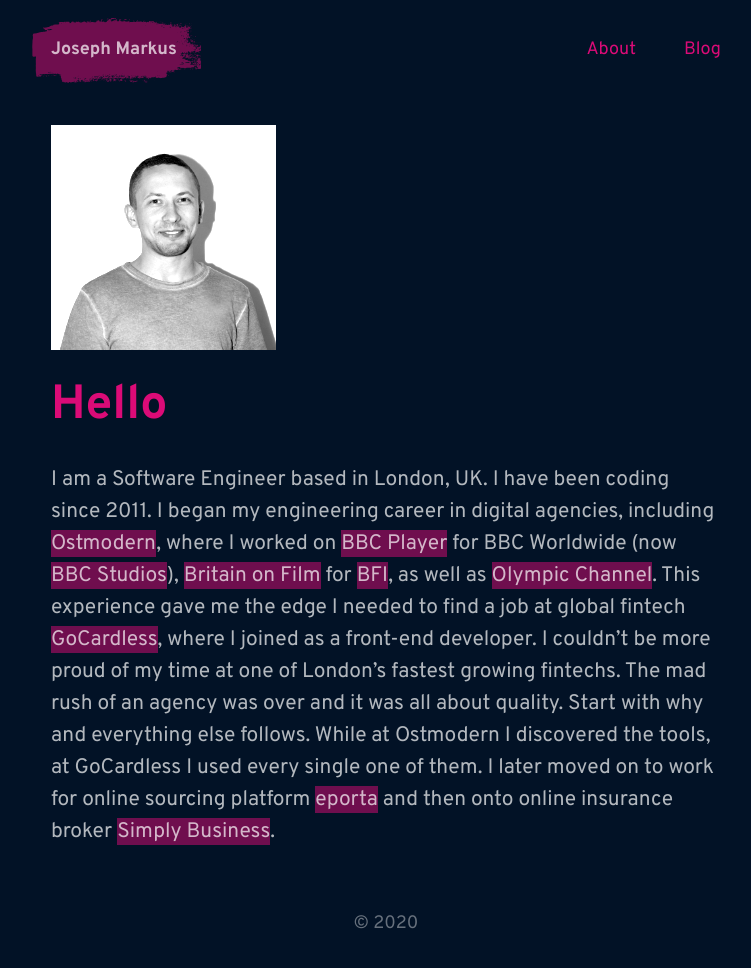
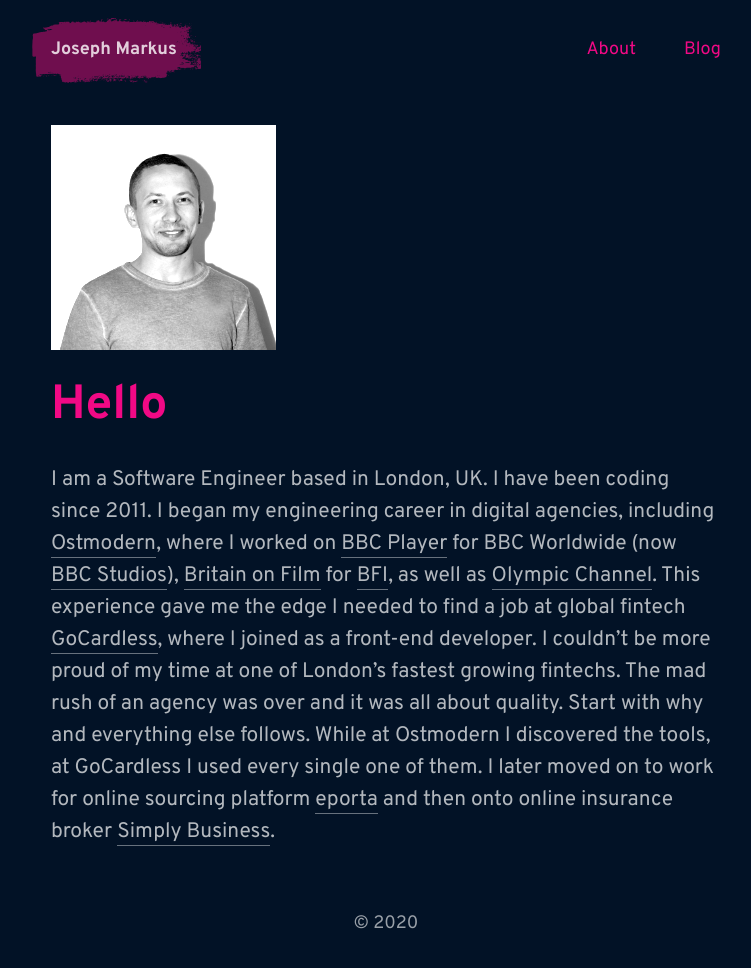
Before and after one commit to josephmarkus/josephmarkus, a Gatsby site: page / in a window 1280 px wide. Shown: the whole page, without its empty margins (254-1005 px from the left). Built offline with nearby package versions, Linux system fonts and the light colour scheme; Gatsby itself is replaced by a stand-in of ours; some packages are replaced by stand-ins of ours.

Commit message:
Improve colour contrast for a11y; update link styles

```diff
--- a/src/components/footer.js
+++ b/src/components/footer.js
@@ -8,7 +8,7 @@ import { Container } from "./container"
 const Description = styled.p`
   font-size: ${rem("18px")};
   background-color: transparent;
-  color: ${rgba(255, 255, 255, 0.4)};
+  color: ${rgba(255, 255, 255, 0.6)};
   text-align: center;
 `
 
--- a/src/components/global-style.js
+++ b/src/components/global-style.js
@@ -4,7 +4,7 @@ import { createGlobalStyle } from "styled-components"
 const GlobalStyle = createGlobalStyle`
   :root {
     /* #DB0B77 */
-    --primary-color: 219, 11, 119;
+    --primary-color: 241, 9, 133;
   }
 
   ::selection {
@@ -20,15 +20,15 @@ const GlobalStyle = createGlobalStyle`
   }
 
   a {
-    background-color: rgba(var(--primary-color), 0.5);
     color: ${rgba(255, 255, 255, 0.7)};
     text-decoration: none;
+    border-bottom: 1px solid ${rgba(255, 255, 255, 0.4)};
   }
 
   a:hover,
   a:focus,
   a:active {
-    background-color: rgba(var(--primary-color), 0.9);
+    color: rgb(var(--primary-color));
   }
 
   code {
--- a/src/components/header.js
+++ b/src/components/header.js
@@ -31,7 +31,7 @@ const ListItem = styled.li`
 
 const StyledLink = styled(Link).attrs(props => ({
   activeStyle: {
-    color: "rgba(255, 255, 255, 0.7)",
+    color: "rgba(255, 255, 255, 0.8)",
     backgroundImage: 'url("/paint-mark.svg")',
   },
 }))`
@@ -39,6 +39,7 @@ const StyledLink = styled(Link).attrs(props => ({
   padding: ${rem("16px")};
   font-size: ${rem("18px")};
   color: rgb(var(--primary-color));
+  border: none;
   background-color: transparent;
   background-size: 105%;
   background-position: -50% 50%;
@@ -51,7 +52,7 @@ const StyledLink = styled(Link).attrs(props => ({
   &:hover,
   &:focus {
     background-color: transparent;
-    color: rgba(255, 255, 255, 0.7);
+    color: rgba(255, 255, 255, 0.8);
     background-image: url("/paint-mark.svg");
   }
 `
```
